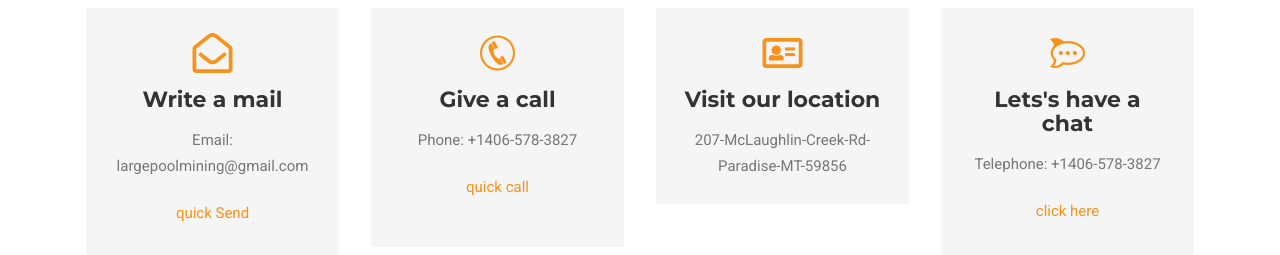
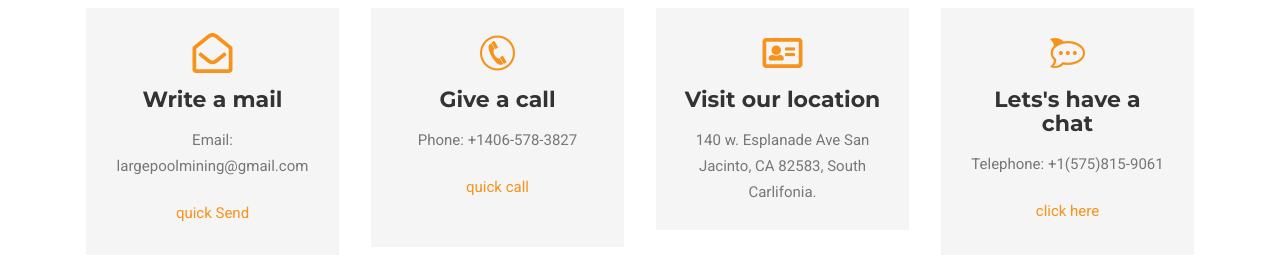
Before and after one commit to Kalashin1/large-pool-mining, a plain HTML site: page contact.html in a window 1280 px wide. Shown: the part 920-1175 px from the top of the page. Drawn offline with Linux system fonts and the light colour scheme; files whose address does not match are found by name.

Commit message:
Update contact.html

```diff
--- a/contact.html
+++ b/contact.html
@@ -229,7 +229,7 @@
 						</div>
 						<div class="single-address-dec">
 							<h4>Visit our location</h4>
-							<p>207-McLaughlin-Creek-Rd-Paradise-MT-59856</p>
+							<p>140 w. Esplanade Ave San Jacinto, CA 82583, South Carlifonia.</p>
 						</div>
 					</div>
 				</div>
@@ -241,7 +241,7 @@
 						</div>
 						<div class="single-address-dec">
 							<h4>Lets's have a chat</h4>
-							<p>Telephone: +1406-578-3827</p>
+							<p>Telephone: +1(575)815-9061</p>
 						</div>
 						<div class="single-address-link">
 							<a href="#">click here</a>
```
